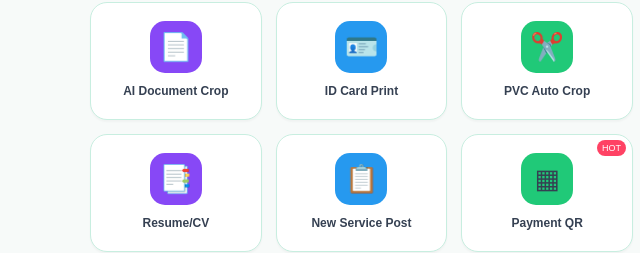
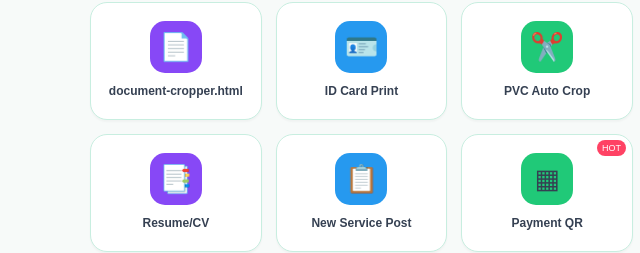
Before and after one commit to Tensei380/tensei380.github.io, a plain HTML site: page index.html in a window 1280 px wide. Shown: the part 322-575 px from the top of the page, 0-640 px from the left. Drawn offline with Linux system fonts and the light colour scheme.

Commit message:
Update index.html

```diff
--- a/index.html
+++ b/index.html
@@ -52,7 +52,7 @@ placeholder="🔎 Search tools...">
 <section class="category">
 <h2>Essential & Services</h2>
 <div class="grid">
-<a class="card" href="#document-cropper.html"><span class="ico">📄</span><b>AI Document Crop</b></a>
+<a class="card" href="#document-cropper.html"><span class="ico">📄</span><b>document-cropper.html</b></a>
 <a class="card" href="#id-card"><span class="ico">🪪</span><b>ID Card Print</b></a>
 <a class="card" href="#pvc"><span class="ico">✂️</span><b>PVC Auto Crop</b></a>
 <a class="card" href="#auto-print"><span class="ico">🖨️</span><b>Auto Print</b></a>
```
